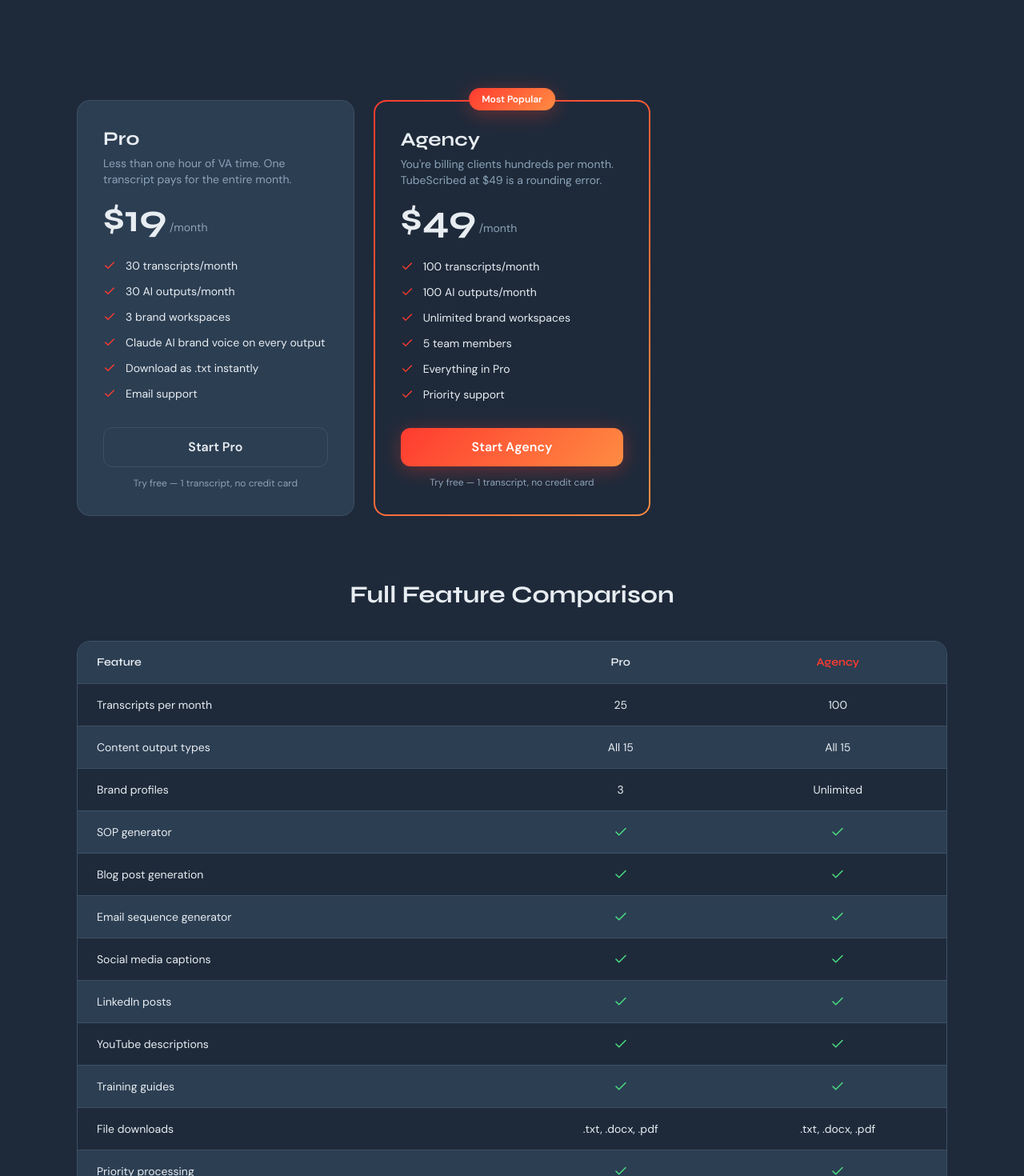
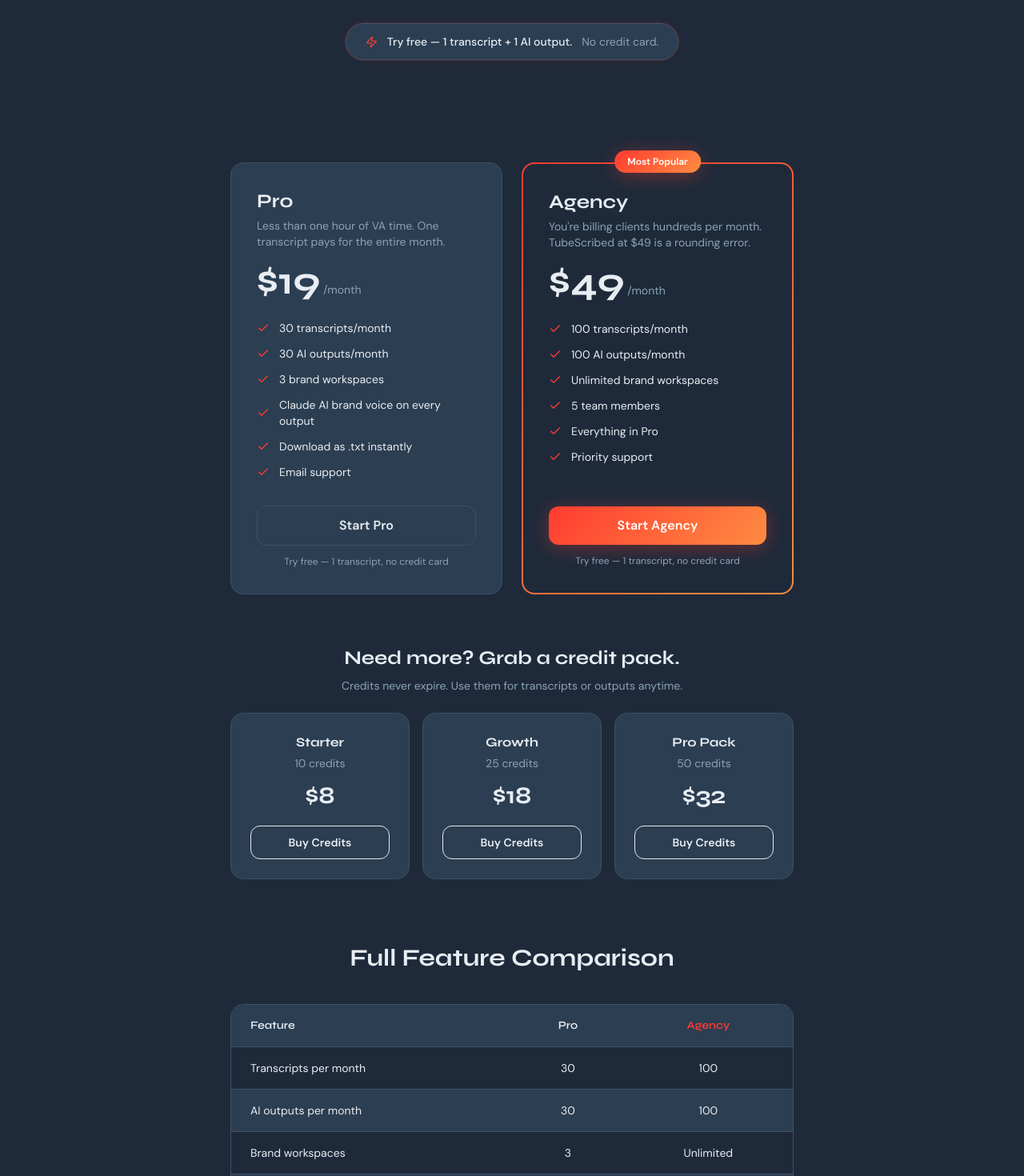
Before and after one commit to Levergroup/Client-jptadduni, a Next.js app in the folder tubescribed-marketing/: page /pricing in a window 1280 px wide. Shown: the part 380-1850 px from the top of the page at 80% size. Built offline with nearby package versions, Linux system fonts and the light colour scheme.

Commit message:
Revamp pricing: update pricing page + for-agencies (3/5)

```diff
--- a/tubescribed-marketing/src/app/for-agencies/page.tsx
+++ b/tubescribed-marketing/src/app/for-agencies/page.tsx
@@ -63,7 +63,7 @@
               variant="primary"
               className="px-8 py-4 text-lg"
             >
-              Start Agency Plan — $29/month
+              Try Free
             </Button>
           </motion.div>
         </div>
@@ -189,7 +189,7 @@
               variant="primary"
               className="px-8 py-4 text-lg"
             >
-              Start Agency Plan — $29/month
+              Try Free
             </Button>
           </motion.div>
         </div>
--- a/tubescribed-marketing/src/app/pricing/page.tsx
+++ b/tubescribed-marketing/src/app/pricing/page.tsx
@@ -1,14 +1,15 @@
 "use client";
 
 import { motion } from "framer-motion";
-import { Check, X } from "lucide-react";
-import { PLANS, PRICING_FAQ } from "@/lib/constants";
+import { Check, X, Zap } from "lucide-react";
+import { PLANS, CREDIT_PACKS, PRICING_FAQ } from "@/lib/constants";
 import { GradientText } from "@/components/ui/GradientText";
 
 const allFeatures = [
   "Transcripts per month",
-  "Content output types",
-  "Brand profiles",
+  "AI outputs per month",
+  "Brand workspaces",
+  "Team members",
   "SOP generator",
   "Blog post generation",
   "Email sequence generator",
@@ -16,35 +17,18 @@
   "LinkedIn posts",
   "YouTube descriptions",
   "Training guides",
-  "File downloads",
-  "Priority processing",
+  "Download as .txt",
   "White-label outputs",
   "Email support",
   "Priority support",
 ];
 
 const planFeatureMap: Record<string, Record<string, string | boolean>> = {
-  Free: {
-    "Transcripts per month": "3",
-    "Content output types": "3",
-    "Brand profiles": "1",
-    "SOP generator": true,
-    "Blog post generation": true,
-    "Email sequence generator": false,
-    "Social media captions": false,
-    "LinkedIn posts": false,
-    "YouTube descriptions": false,
-    "Training guides": false,
-    "File downloads": ".txt only",
-    "Priority processing": false,
-    "White-label outputs": false,
-    "Email support": false,
-    "Priority support": false,
-  },
   Pro: {
-    "Transcripts per month": "25",
-    "Content output types": "All 15",
-    "Brand profiles": "3",
+    "Transcripts per month": "30",
+    "AI outputs per month": "30",
+    "Brand workspaces": "3",
+    "Team members": "1",
     "SOP generator": true,
     "Blog post generation": true,
     "Email sequence generator": true,
@@ -52,16 +36,16 @@
     "LinkedIn posts": true,
     "YouTube descriptions": true,
     "Training guides": true,
-    "File downloads": ".txt, .docx, .pdf",
-    "Priority processing": true,
+    "Download as .txt": true,
     "White-label outputs": false,
     "Email support": true,
     "Priority support": false,
   },
   Agency: {
     "Transcripts per month": "100",
-    "Content output types": "All 15",
-    "Brand profiles": "Unlimited",
+    "AI outputs per month": "100",
+    "Brand workspaces": "Unlimited",
+    "Team members": "5",
     "SOP generator": true,
     "Blog post generation": true,
     "Email sequence generator": true,
@@ -69,8 +53,7 @@
     "LinkedIn posts": true,
     "YouTube descriptions": true,
     "Training guides": true,
-    "File downloads": ".txt, .docx, .pdf",
-    "Priority processing": true,
+    "Download as .txt": true,
     "White-label outputs": true,
     "Email support": true,
     "Priority support": true,
@@ -103,18 +86,34 @@
             initial={{ opacity: 0, y: 20 }}
             animate={{ opacity: 1, y: 0 }}
             transition={{ duration: 0.6, delay: 0.2 }}
-            className="font-dm-sans text-navy-400 text-xl max-w-2xl mx-auto leading-relaxed"
+            className="font-dm-sans text-navy-400 text-xl max-w-2xl mx-auto leading-relaxed mb-8"
           >
             One transcript saves 45+ minutes of manual work. TubeScribed pays
             for itself on day one.
           </motion.p>
+          {/* Free Run Banner */}
+          <motion.div
+            initial={{ opacity: 0, y: 20 }}
+            animate={{ opacity: 1, y: 0 }}
+            transition={{ duration: 0.5, delay: 0.3 }}
+            className="flex justify-center"
+          >
+            <div
+              className="flex items-center gap-3 bg-navy-800 border border-navy-700 rounded-full px-6 py-3"
+              style={{ boxShadow: "0 0 0 1px rgba(255,59,48,0.2), 0 0 20px rgba(255,59,48,0.06)" }}
+            >
+              <Zap size={15} className="text-brand-red shrink-0" />
+              <span className="font-dm-sans text-navy-100 text-sm font-medium">Try free — 1 transcript + 1 AI output.</span>
+              <span className="font-dm-sans text-navy-400 text-sm">No credit card.</span>
+            </div>
+          </motion.div>
         </div>
       </section>
 
       {/* Pricing Cards */}
-      <section className="pb-24 bg-navy-900">
-        <div className="max-w-6xl mx-auto px-4 sm:px-6 lg:px-8">
-          <div className="grid grid-cols-1 lg:grid-cols-3 gap-6 mb-20">
+      <section className="pb-16 bg-navy-900">
+        <div className="max-w-3xl mx-auto px-4 sm:px-6 lg:px-8">
+          <div className="grid grid-cols-1 lg:grid-cols-2 gap-6 mb-16">
             {PLANS.map((plan, index) => (
               <motion.div
                 key={plan.name}
@@ -182,6 +181,44 @@
               </motion.div>
             ))}
           </div>
+
+          {/* Credit Packs */}
+          <motion.div
+            initial={{ opacity: 0, y: 30 }}
+            whileInView={{ opacity: 1, y: 0 }}
+            viewport={{ once: true }}
+            transition={{ duration: 0.6 }}
+            className="mb-20"
+          >
+            <div className="text-center mb-6">
+              <h2 className="font-syne font-bold text-2xl text-navy-100 mb-2">Need more? Grab a credit pack.</h2>
+              <p className="font-dm-sans text-navy-400 text-sm">Credits never expire. Use them for transcripts or outputs anytime.</p>
+            </div>
+            <div className="grid grid-cols-1 sm:grid-cols-3 gap-4">
+              {CREDIT_PACKS.map((pack, i) => (
+                <motion.div
+                  key={pack.name}
+                  initial={{ opacity: 0, y: 20 }}
+                  whileInView={{ opacity: 1, y: 0 }}
+                  viewport={{ once: true }}
+                  transition={{ duration: 0.4, delay: i * 0.08 }}
+                  className="bg-navy-800 border border-navy-700 rounded-2xl p-6 flex flex-col items-center text-center hover:border-brand-red transition-colors duration-300"
+                >
+                  <p className="font-syne font-bold text-navy-100 text-base mb-1">{pack.name}</p>
+                  <p className="font-dm-sans text-navy-400 text-sm mb-3">{pack.credits} credits</p>
+                  <p className="font-syne font-bold text-3xl text-navy-100 mb-5">{pack.price}</p>
+                  <motion.a
+                    href={pack.ctaHref}
+                    whileHover={{ scale: 1.02 }}
+                    whileTap={{ scale: 0.98 }}
+                    className="w-full text-center border border-navy-600 text-navy-100 hover:bg-navy-700 font-semibold text-sm py-2.5 rounded-xl transition-all duration-200"
+                  >
+                    Buy Credits
+                  </motion.a>
+                </motion.div>
+              ))}
+            </div>
+          </motion.div>
 
           {/* Feature Comparison Table */}
           <motion.div
```
